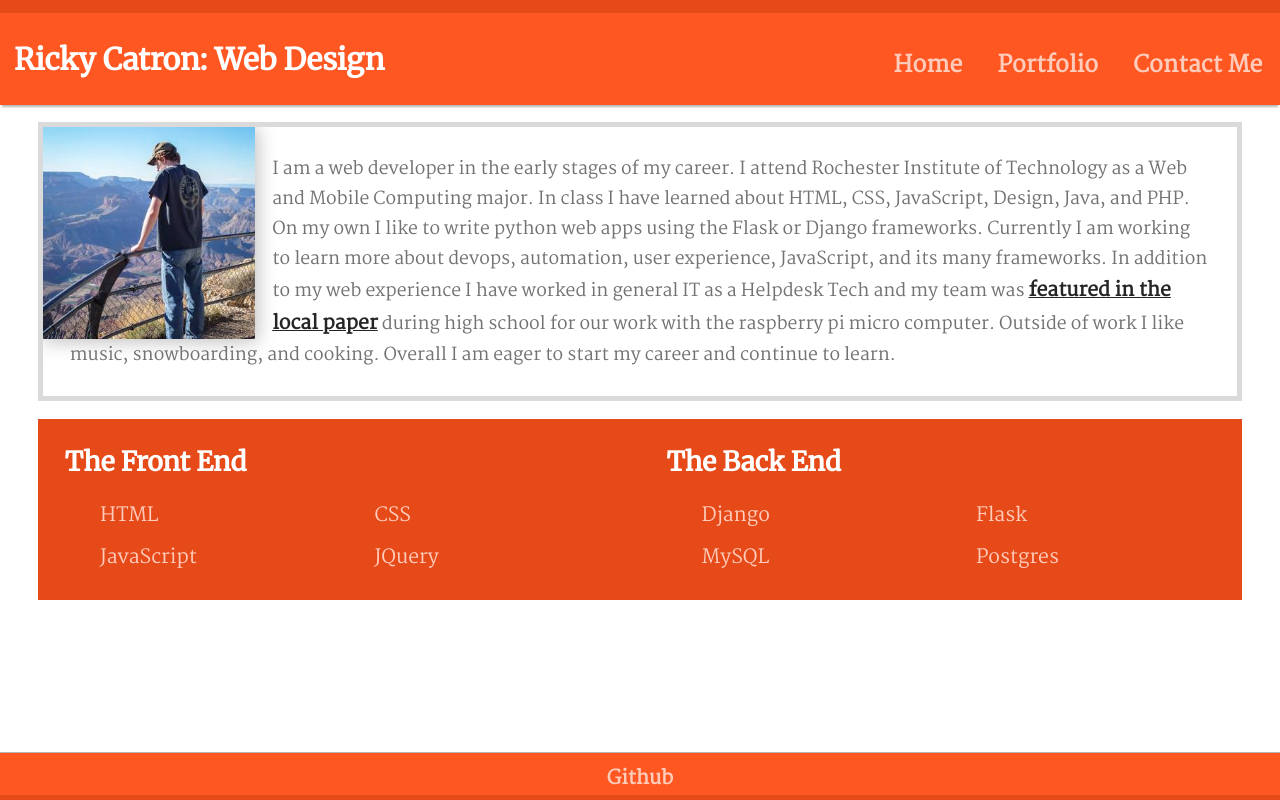
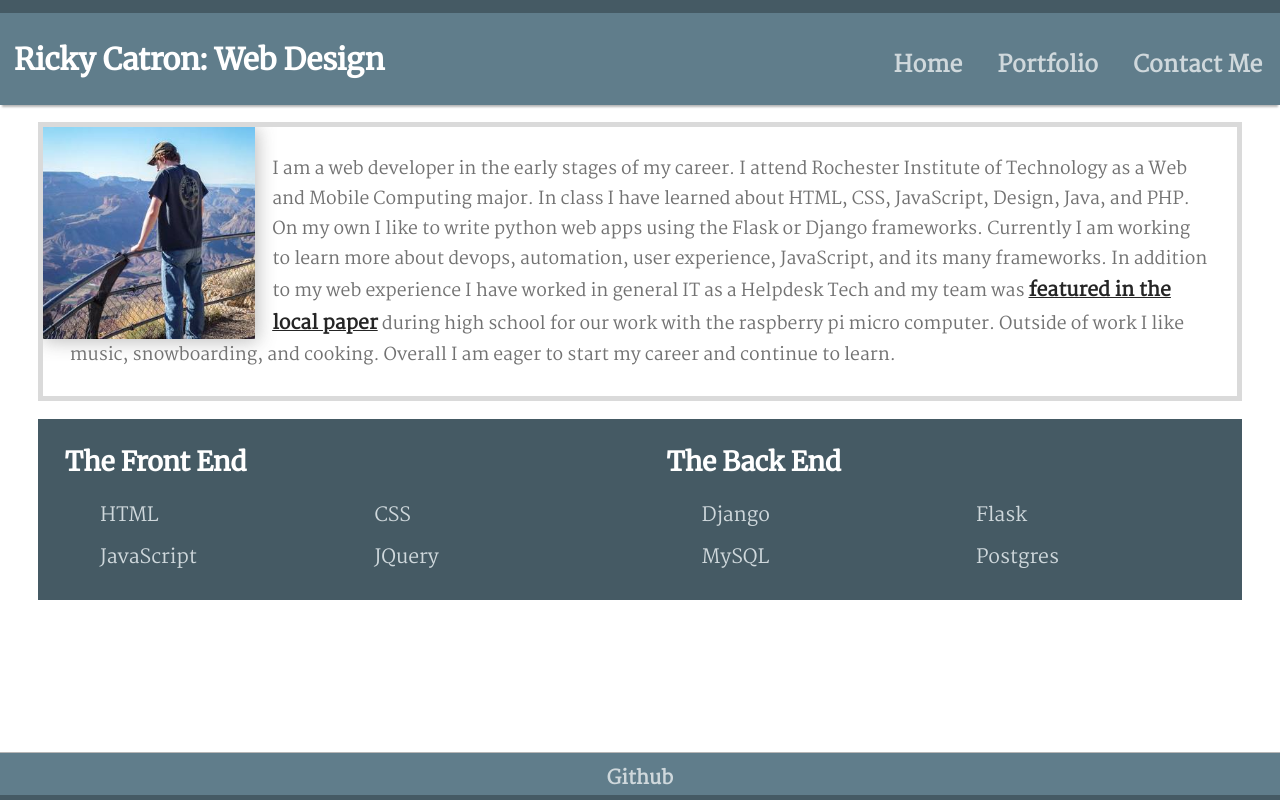
Before and after one commit to sl33t/portfolio, a Django app: page / in a window 1280 px wide. Run offline with Django 3.2, Linux system fonts and the light colour scheme; data that the repository does not hold is empty; some libraries are stand-ins or nearby versions.

Commit message:
Updated site colors

```diff
--- a/home/static/css/styles.css
+++ b/home/static/css/styles.css
@@ -75,8 +75,8 @@ input, select {
 }
 
 button {
-    background-color: #FF5722;
-    border: .2rem solid #E64A19;
+    background-color: #455A64;
+    border: .2rem solid #607D8B;
     border-radius: .3rem;
     color: white;
     display: block;
@@ -112,7 +112,7 @@ button:active {
 }
 
 .messages_header {
-    background-color: #FF5722;
+    background-color: #455A64;
     overflow: auto;
     padding: .5rem;
 }
@@ -143,8 +143,8 @@ button:active {
 ******************/
 
 header {
-    background-color: #FF5722;
-    border-top: .75rem solid #E64A19;
+    background-color: #607D8B;
+    border-top: .75rem solid #455A64;
     box-shadow: 0 .25rem 2px -2px #B6B6B6;
     margin-bottom: 1rem;
 }
@@ -166,7 +166,7 @@ nav {
 }
 
 nav a {
-    color: #FFCCBC;
+    color: #CFD8DC;
     font-size: 1.3rem;
     padding: 1.9rem 1rem 1.1rem;
 }
@@ -210,8 +210,8 @@ nav a {
 ****************/
 
 .skills {
-    background-color: #E64A19;
-    color: #FFCCBC;
+    background-color: #455A64;
+    color: #CFD8DC;
     margin-bottom: 1rem;
     overflow: auto;
 }
@@ -365,8 +365,8 @@ nav a {
 *************************************************************/
 
 footer {
-    background-color: #FF5722;
-    border-bottom: .3rem solid #E64A19;
+    background-color: #607D8B;
+    border-bottom: .3rem solid #455A64;
     border-top: .1rem solid #B6B6B6;
     display: flex;
     padding-top: .5rem;
@@ -375,7 +375,7 @@ footer {
 }
 
 footer a {
-    color: #FFCCBC;
+    color: #CFD8DC;
 }
 
 /*************************************************************
@@ -403,7 +403,7 @@ footer a {
     }
 
     nav {
-        border-top: .15rem solid #E64A19;
+        border-top: .15rem solid #455A64;
         display: none;
         float: left;
         width: 100%;
```
Also changed, not shown: home/static/images/logo.png, home/static/images/logo.svg (deleted).
